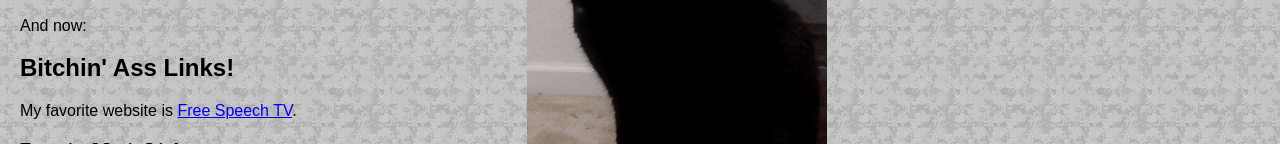
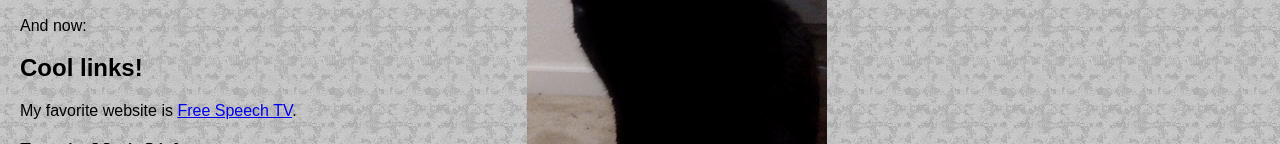
Before and after one commit to bridgetstriker/bridgetstriker.github.io, a plain HTML site: page index.html in a window 1280 px wide. Shown: the part 1188-1332 px from the top of the page. Drawn offline with Linux system fonts and the light colour scheme.

Commit message:
Index.html
Changed links heading

```diff
--- a/index.html
+++ b/index.html
@@ -39,7 +39,7 @@
     <iframe width="400" height="225" src="https://www.youtube.com/embed/eRBOgtp0Hac?si=pv_3_gYq2uBbZso6" title="YouTube video player" frameborder="0" allow="accelerometer; autoplay; clipboard-write; encrypted-media; gyroscope; picture-in-picture; web-share" allowfullscreen></iframe>
     <p class="kitty">Speaking of cats, here's Minnie <a href="/minnie">(See more photos!)<br><img src="images/Minnie_web.jpeg" alt="My kitty"></a></p>
         <p>And now:</p>
-    <h2>Bitchin' Ass Links!</h2>
+    <h2>Cool links!</h2>
     <p>My favorite website is <a href="https://freespeech.org/" target="_blank">Free Speech TV</a>.</p>
 
     <h3>Favorite Music Links</h3>
```
